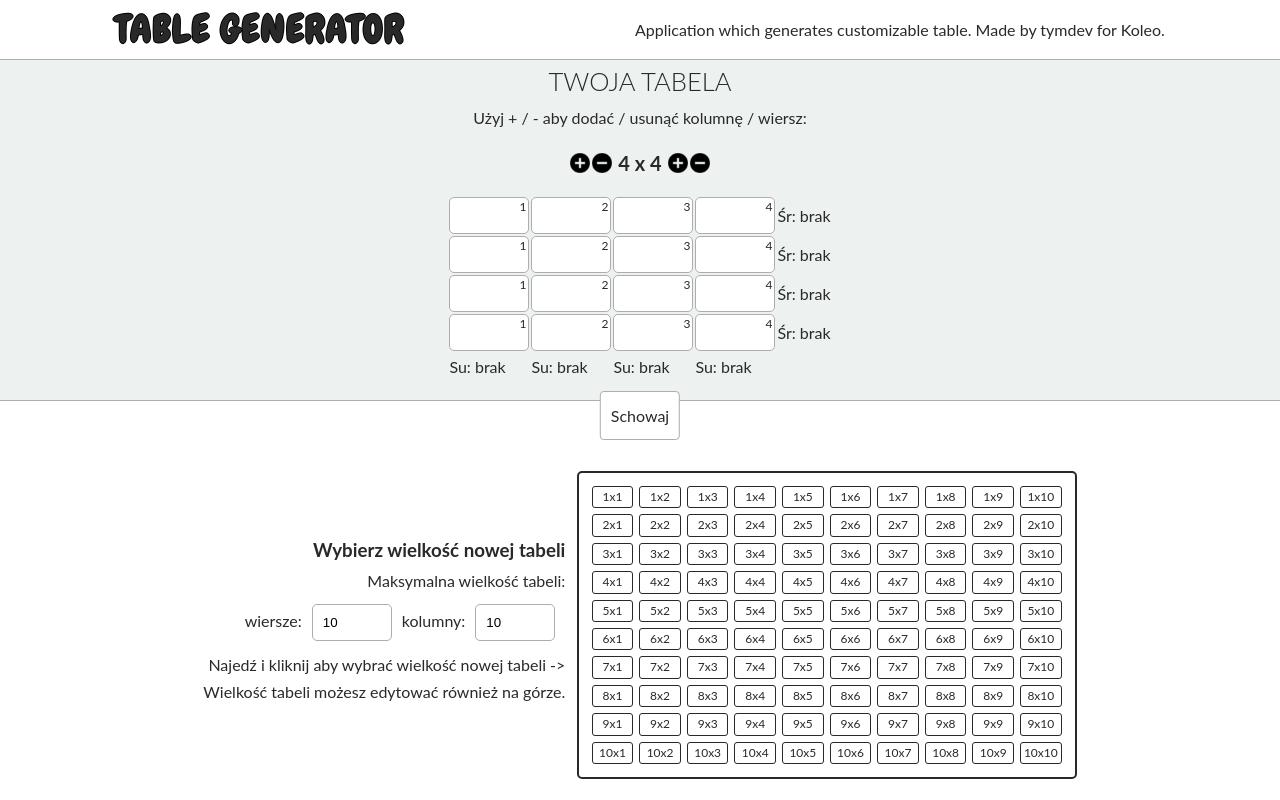
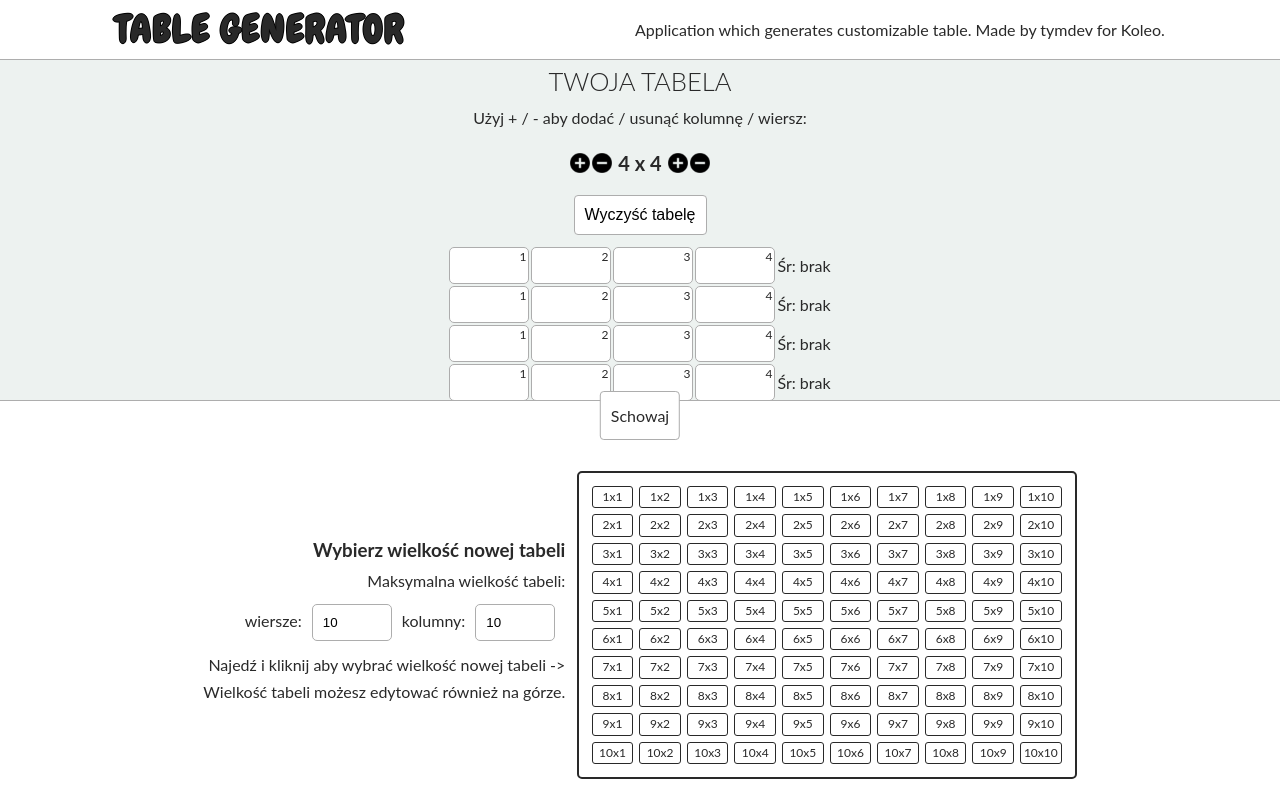
Before and after one commit to d0peCode/table-generator, a Vue app: page / in a window 1280 px wide. Built offline with nearby package versions, Linux system fonts and the light colour scheme.

Commit message:
add clearTable feature

```diff
--- a/src/components/index/table/TableGrid.vue
+++ b/src/components/index/table/TableGrid.vue
@@ -48,6 +48,11 @@ export default {
             }
         }
     },
+    created() {
+        eventBus.$on('toggle::grid', () => {
+            this.show = !this.show;
+        })
+    },
     methods: {
         generateTable() {
             eventBus.$emit('generate::table', this.gridSize.selected);
--- a/src/components/index/table/TableTool.vue
+++ b/src/components/index/table/TableTool.vue
@@ -9,9 +9,12 @@
             <div class="table-tool__plus" @click="modifyTable('row', 'increase')"></div>
             <div class="table-tool__minus" @click="modifyTable('row', 'decrease')"></div>
         </div>
+        <button type="button" @click="clearTable()" class="table-tool__button">Wyczyść tabelę</button>
     </section>
 </template>
 <script>
+import { eventBus } from "../../../helpers/eventBus";
+
 export default {
     computed: {
         tableSize: {
@@ -53,14 +56,14 @@ export default {
                         x: this.tableSize.x - 1,
                         y: this.tableSize.y
                     };
-                    /*
-                    for(let i = 0, l = this.tableValues.length; i < l; i++) {
-                        this.tableValues[i].pop();
-                    }
-                     */
                 }
             }
         },
+        clearTable() {
+            eventBus.$emit('toggle::grid');
+            this.$store.dispatch("setTableValues", { data: [] });
+            this.tableSize = {x: 4, y: 4 };
+        }
     }
 }
 </script>
--- a/src/styles/scss/components/_table-tool.scss
+++ b/src/styles/scss/components/_table-tool.scss
@@ -1,3 +1,5 @@
+@import '../abstracts/variables';
+
 .table-tool {
     display: flex;
     flex-direction: column;
@@ -30,4 +32,18 @@
     &__minus {
         background-image: url("../../../assets/minus.png");
     }
+    &__button {
+        min-width: 8rem;
+        height: 4rem;
+        border-radius: 4px;
+        border: 1px solid $color-grey-light;
+        background-color: white;
+        padding: 10px;
+        font-size: 1.6rem;
+        margin-bottom: 1rem;
+
+        &:hover {
+            cursor: pointer;
+        }
+    }
 }
```
